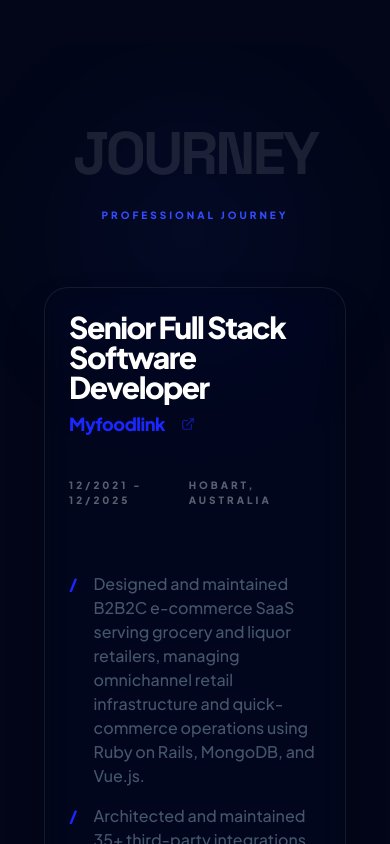
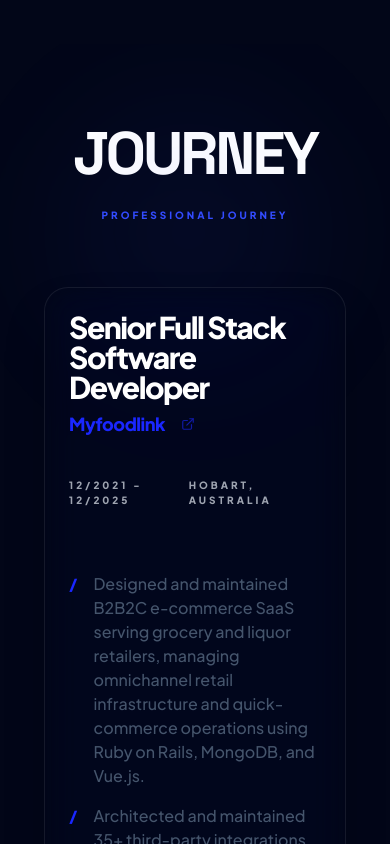
Before and after one commit to marllondrion/portfolio, a React (Vite) app: page / in a window 390 px wide. Shown: the part 3740-4584 px from the top of the page. Built offline with nearby package versions, Linux system fonts and the light colour scheme.

Commit message:
Fix the style

```diff
--- a/src/components/sections/TimelineSection/TimelineSection.module.css
+++ b/src/components/sections/TimelineSection/TimelineSection.module.css
@@ -13,7 +13,7 @@
 }
 
 .title {
-    @apply font-display text-6xl sm:text-8xl md:text-[100px] lg:text-[120px] font-black tracking-tighter leading-none opacity-10 uppercase;
+    @apply font-display text-6xl sm:text-8xl md:text-[100px] lg:text-[120px] font-black tracking-tighter leading-none opacity-100 uppercase;
     @apply text-slate-900 dark:text-white transition-colors duration-500;
 
     :global(.dark) & {
@@ -79,7 +79,7 @@
 /* left & right information row */
 .infoRow {
     @apply flex justify-between py-4 lg:py-0;
-    @apply text-[10px] font-black uppercase tracking-[0.3em] opacity-40 text-slate-900 dark:text-slate-200;
+    @apply text-[10px] font-black uppercase tracking-[0.3em] opacity-70 text-slate-900 dark:text-slate-200;
 
     :global(.dark) & {
         @apply text-slate-200;
```
